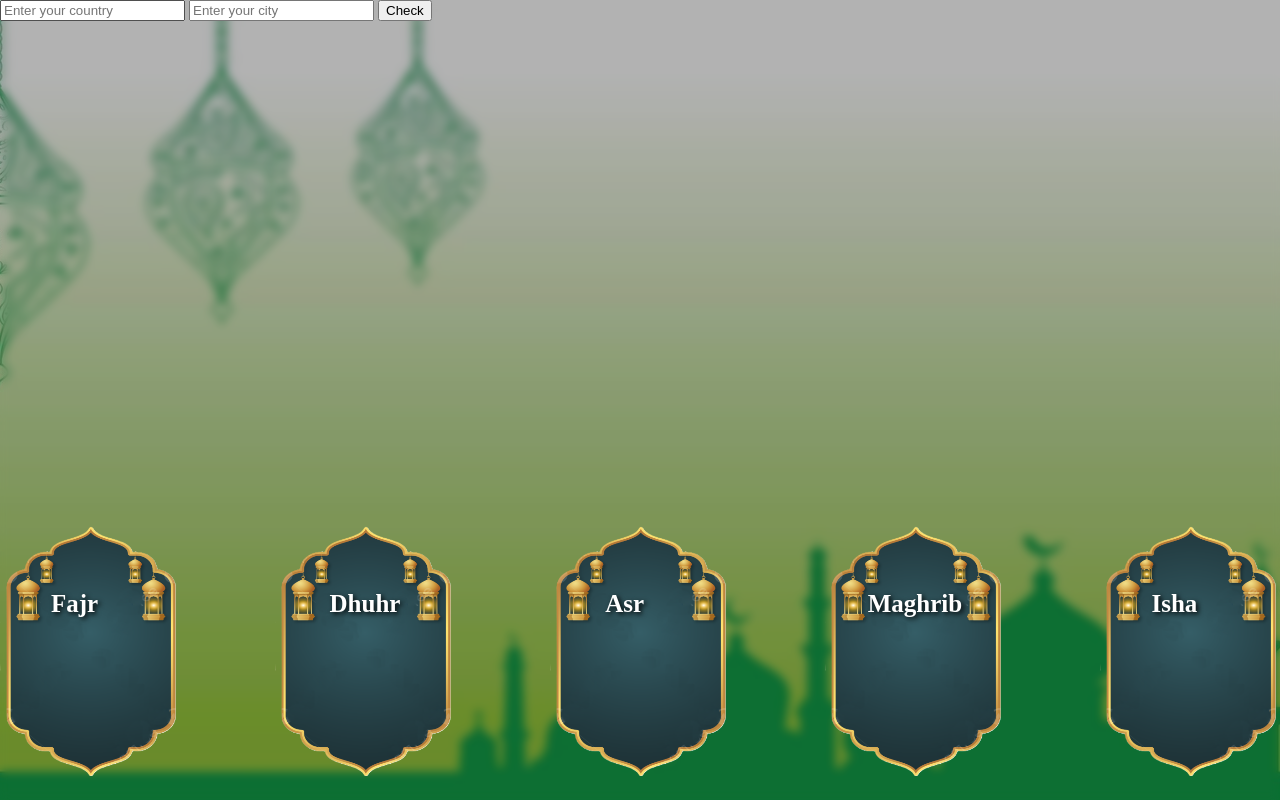
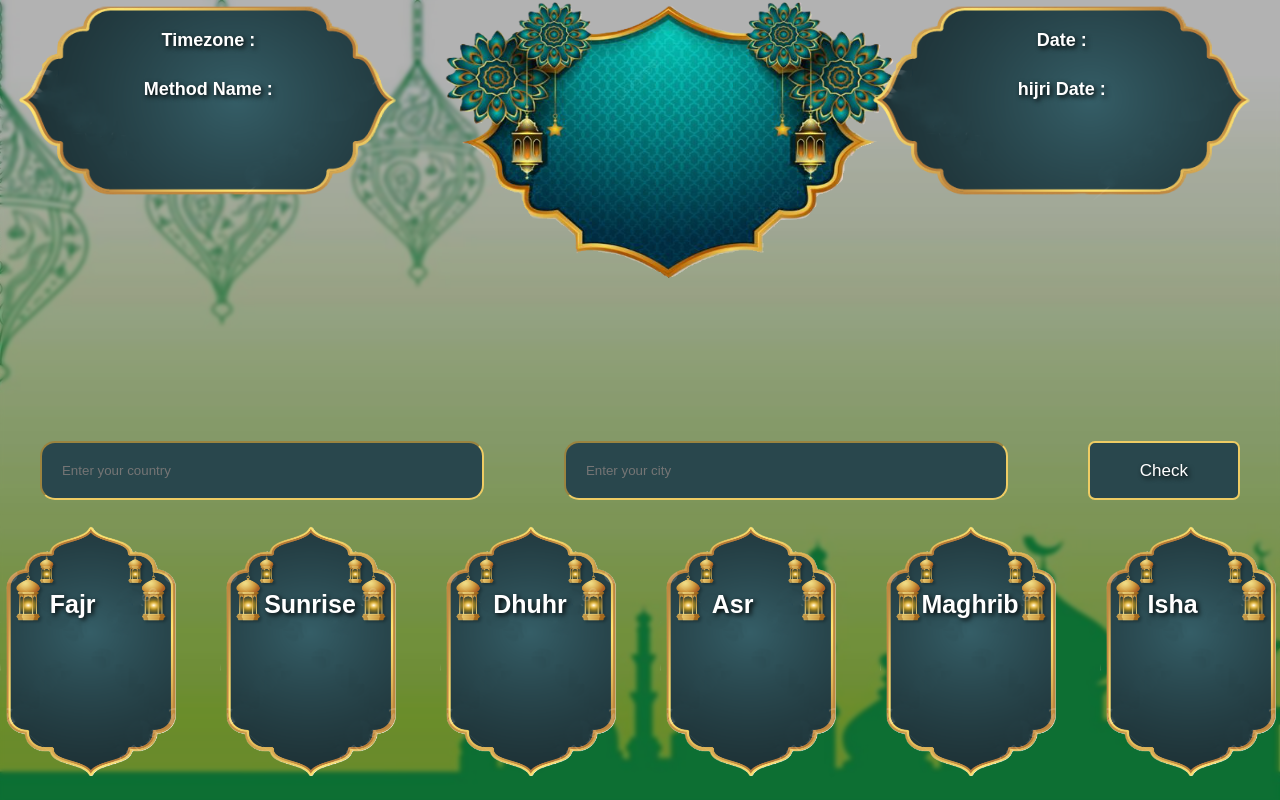
Before and after one commit to DeveloperAqeel/SMIT-Namaz-timings-app, a plain HTML site: page index.html in a window 1280 px wide. Drawn offline with nearby package versions, Linux system fonts and the light colour scheme.

Commit message:
now resolves

```diff
--- a/index.html
+++ b/index.html
@@ -1,27 +1,63 @@
 <!DOCTYPE html>
 <html lang="en">
+
 <head>
     <meta charset="UTF-8">
     <meta name="viewport" content=", initial-scale=1.0">
     <link rel="stylesheet" href="style.css">
     <title>Namaz timing</title>
 </head>
+
 <body>
     <div id="main-div">
-    <form onsubmit="checkData(); return false">
-    <input type="text" id="userCountry" placeholder="Enter your country">
-    <input type="text" id="userCity" placeholder="Enter your city">
+        <div id="top-div">
+            <div id="top-inner-div1"><img class="img1"
+                    src="assets/pngtree-islamic-frame-with-lantern-png-image_6967435.png" height="200px"
+                    alt="Any issue">
+                <p>Timezone : <br><span id="span1">  </span><br>
+                    Method Name : <br><span id="span2"> </span><br>
+
+                </p>
+            </div>
+            <div id="top-inner-div1"><img class="img2" src="assets/new bg (1).png" height="280px" alt="Any issue"></div>
+            <div id="top-inner-div1"><img class="img1"
+                    src="assets/pngtree-islamic-frame-with-lantern-png-image_6967435.png" height="200px"
+                    alt="Any issue">
+                <p>
+                    Date : <br><span id="span3"></span> <br>
+                    hijri Date : <br><span id="span4"></span>
+                </p>
+
+            </div>
+        </div>
+        <form onsubmit="checkData(); return false" class="inp-con">
+            <input type="text" id="userCountry" placeholder="Enter your country" required>
+            <input type="text" id="userCity" placeholder="Enter your city" required>
             <button id="btn" type="submit">Check</button>
         </form>
         <div id="result">
-    <div class="img-div1"><img src="assets/aa.png" width="180px" height="250px"><p>Fajr &nbsp;&nbsp;&nbsp;&nbsp;</p></div>
-    <div class="img-div2"><img src="assets/aa.png" width="180px" height="250px"><p>Dhuhr &nbsp;&nbsp;&nbsp;&nbsp;</p></div>
-    <div class="img-div3"><img src="assets/aa.png" width="180px" height="250px"><p>Asr &nbsp;&nbsp;&nbsp;&nbsp;</p></div>
-    <div class="img-div4"><img src="assets/aa.png" width="180px" height="250px"><p>Maghrib &nbsp;&nbsp;&nbsp;&nbsp;</p></div>
-    <div class="img-div5"><img src="assets/aa.png" width="180px" height="250px"><p>Isha &nbsp;&nbsp;&nbsp;&nbsp;</p></div>
+            <div class="img-div1"><img src="assets/aa.png" width="180px" height="250px">
+                <p>Fajr &nbsp;&nbsp;&nbsp;&nbsp;</p>
+            </div>
+            <div class="img-div1"><img src="assets/aa.png" width="180px" height="250px">
+                <p>Sunrise &nbsp;&nbsp;&nbsp;&nbsp;</p>
+            </div>
+            <div class="img-div2"><img src="assets/aa.png" width="180px" height="250px">
+                <p>Dhuhr &nbsp;&nbsp;&nbsp;&nbsp;</p>
+            </div>
+            <div class="img-div3"><img src="assets/aa.png" width="180px" height="250px">
+                <p>Asr &nbsp;&nbsp;&nbsp;&nbsp;</p>
+            </div>
+            <div class="img-div4"><img src="assets/aa.png" width="180px" height="250px">
+                <p>Maghrib &nbsp;&nbsp;&nbsp;&nbsp;</p>
+            </div>
+            <div class="img-div5"><img src="assets/aa.png" width="180px" height="250px">
+                <p>Isha &nbsp;&nbsp;&nbsp;&nbsp;</p>
+            </div>
         </div>
     </div>
     <script src="https://cdn.jsdelivr.net/npm/axios/dist/axios.min.js"></script>
     <script src="script.js"></script>
 </body>
+
 </html>
--- a/script.js
+++ b/script.js
@@ -16,11 +16,16 @@ axios.get(url + userCity + "&country=" + userCountry)
     let data = response.data
     document.getElementById("result").innerHTML = `
         <div class="img-div1"><img src="assets/aa.png" width="180px" height="250px"><p>Fajr &nbsp;&nbsp;&nbsp;&nbsp;<br>${data.data.timings.Fajr}</p></div>
+    <div class="img-div1"><img src="assets/aa.png" width="180px" height="250px"><p>Sunrise &nbsp;&nbsp;&nbsp;&nbsp;<br>${data.data.timings.Sunrise}</p></div>
     <div class="img-div2"><img src="assets/aa.png" width="180px" height="250px"><p>Dhuhr &nbsp;&nbsp;&nbsp;&nbsp;<br>${data.data.timings.Dhuhr}</p></div>
     <div class="img-div3"><img src="assets/aa.png" width="180px" height="250px"><p>Asr &nbsp;&nbsp;&nbsp;&nbsp;<br>${data.data.timings.Asr}</p></div>
     <div class="img-div4"><img src="assets/aa.png" width="180px" height="250px"><p>Maghrib &nbsp;&nbsp;&nbsp;&nbsp;<br>${data.data.timings.Maghrib}</p></div>
     <div class="img-div5"><img src="assets/aa.png" width="180px" height="250px"><p>Isha &nbsp;&nbsp;&nbsp;&nbsp;<br>${data.data.timings.Isha}</p></div>
     `
+    document.getElementById("span1").innerText = `${data.data.meta.timezone}`
+    document.getElementById("span2").innerText = `${data.data.meta.method.name}`
+    document.getElementById("span3").innerText = `${data.data.date.gregorian.date}`
+    document.getElementById("span4").innerText = `${data.data.date.hijri.date}`
 }).catch(function(error){
     alert(error)
 })
--- a/style.css
+++ b/style.css
@@ -6,6 +6,7 @@ body{
     background-position: center;
     background-repeat: no-repeat;
     background-size: cover;
+    font-family: Arial, Helvetica, sans-serif;
     /* background: rgba(0, 0, 0, 0.5); */
 }
 body::before{
@@ -13,12 +14,13 @@ body::before{
     position: absolute;
     inset: 0;
     background: rgba(0, 0, 0, 0.3);
-    backdrop-filter: blur(5px);
+    backdrop-filter: blur(2px);
     z-index: -1;
 }
 #main-div{
     width: 100%;
     height: 100vh;
+    position: relative;
 }
 #result{
     display: flex;
@@ -49,3 +51,77 @@ body::before{
 .img-div5{
     position: relative;
 }
+.inp-con{
+    position: absolute;
+    bottom: 300px;
+    display: flex;
+    justify-content: space-around;
+    width: 100%;
+    font-size: 17px;
+}
+.inp-con input{
+    background-color: #29474D;
+    outline: none;
+    border-color: rgb(238, 204, 100);
+    padding: 20px;
+    border-radius: 15px;
+    width: 400px;
+    transition: all ease-in-out 0.3s;
+}
+.inp-con input:focus{
+    background-color: #EECC64;
+    border-color: rgb(41, 71, 77);
+    transform: translateY(-5px);
+    box-shadow: 5px 5px 10px rgba(41, 71, 77, 0.9);
+}
+.inp-con button{
+    background-color: #29474D;
+    border-radius: 7px;
+    padding: 10px 50px 10px 50px ;
+    font-size: 17px;
+    border: 2px solid #EECC64;
+    color: #ffffff;
+    text-shadow: 2px 2px 5px black;
+}
+#top-div{
+    width: 100%;
+    position: relative;
+    margin: 0;
+    display: flex;
+    justify-content: space-around;
+
+}
+#top-div .img2{
+    margin: auto;
+    width: 450px;
+    display: block;
+    position: static;
+
+}
+#top-div .img1{
+    margin: auto;
+    width: 390px;
+    display: block;
+    position: static;
+}
+
+#top-inner-div1{
+    position: relative;
+    width: 390px;
+}
+#top-inner-div1 p{
+    position: absolute;
+    top: 30px;
+    left: 190px;
+    text-align: center;
+    transform: translateX(-50%);
+    color: white;
+    font-size: 18px;
+    font-weight: bold;
+    text-shadow: 2px 2px 5px black;
+    margin: 0;
+}
+#top-inner-div1 span{
+    font-size: 24px;
+    color: #EECC64;
+}
```
Also changed, not shown: assets/ak.new.png (added), assets/new bg (1).png (added), assets/pngtree-islamic-background-purple-elegant-image_695548.jpg (deleted), assets/pngtree-islamic-frame-with-lantern-png-image_6967435.png (added). Lines whose indentation alone changed are shown as unchanged.
